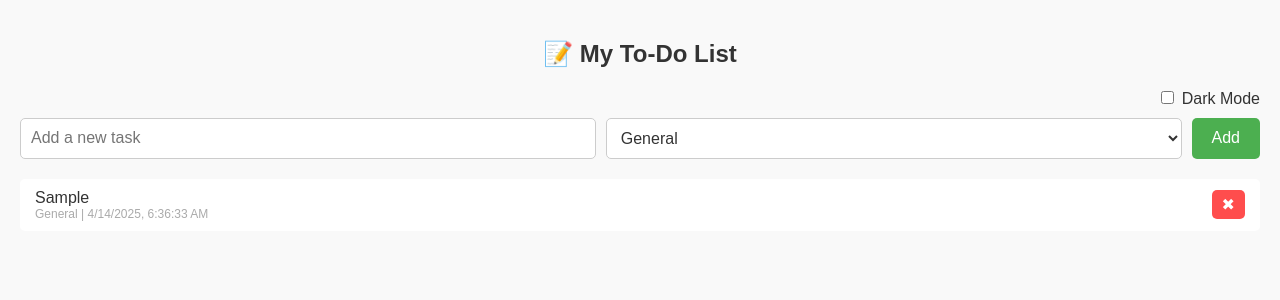
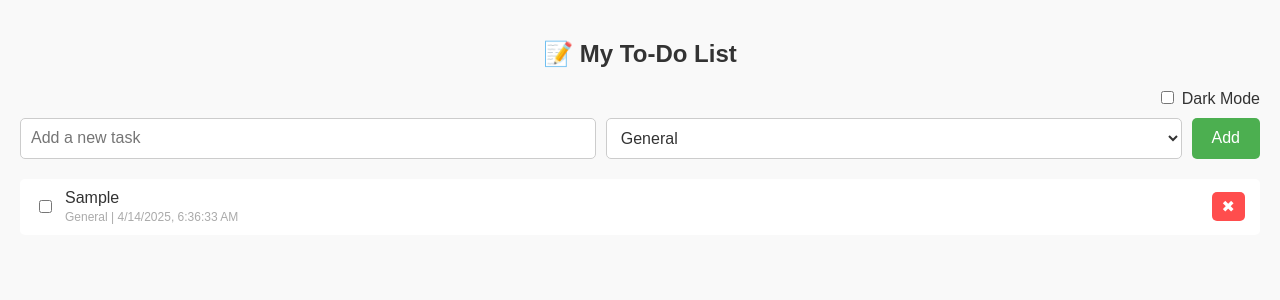
Before and after one commit to rjsnavarette03/to-do-list, a React (Create React App) app: page / in a window 1280 px wide. Both pictures are taken after typing "Sample" into the empty fields and a click on the button "Add". Shown: the top 300 px of the page. Built offline with nearby package versions, Linux system fonts and the light colour scheme.

Commit message:
Restructuring files

```diff
--- a/public/index.html
+++ b/public/index.html
@@ -10,34 +10,11 @@
       content="Web site created using create-react-app"
     />
     <link rel="apple-touch-icon" href="%PUBLIC_URL%/logo192.png" />
-    <!--
-      manifest.json provides metadata used when your web app is installed on a
-      user's mobile device or desktop. See https://developers.google.com/web/fundamentals/web-app-manifest/
-    -->
     <link rel="manifest" href="%PUBLIC_URL%/manifest.json" />
-    <!--
-      Notice the use of %PUBLIC_URL% in the tags above.
-      It will be replaced with the URL of the `public` folder during the build.
-      Only files inside the `public` folder can be referenced from the HTML.
-
-      Unlike "/favicon.ico" or "favicon.ico", "%PUBLIC_URL%/favicon.ico" will
-      work correctly both with client-side routing and a non-root public URL.
-      Learn how to configure a non-root public URL by running `npm run build`.
-    -->
-    <title>React App</title>
+    <title>To-Do List by Raven</title>
   </head>
   <body>
     <noscript>You need to enable JavaScript to run this app.</noscript>
     <div id="root"></div>
-    <!--
-      This HTML file is a template.
-      If you open it directly in the browser, you will see an empty page.
-
-      You can add webfonts, meta tags, or analytics to this file.
-      The build step will place the bundled scripts into the <body> tag.
-
-      To begin the development, run `npm start` or `yarn start`.
-      To create a production bundle, use `npm run build` or `yarn build`.
-    -->
   </body>
 </html>
--- a/src/App.js
+++ b/src/App.js
@@ -2,6 +2,7 @@ import React, { useState, useEffect } from 'react';
 import TaskInput from './components/TaskInput';
 import TaskItem from './components/TaskItem';
 import DarkModeToggle from './components/DarkModeToggle';
+import './styles.css';
 
 function App() {
   const [task, setTask] = useState('');
@@ -19,10 +20,7 @@ function App() {
   const addTask = () => {
     if (task.trim() === '') return;
     const time = new Date().toLocaleString();
-    setTodos([
-      ...todos,
-      { text: task, done: false, time, category },
-    ]);
+    setTodos([...todos, { text: task, done: false, time, category }]);
     setTask('');
     setCategory('General');
   };
@@ -37,32 +35,9 @@ function App() {
     setTodos(todos.filter((_, i) => i !== index));
   };
 
-  const isDark = darkMode;
-  const theme = {
-    background: isDark ? '#1e1e1e' : '#f9f9f9',
-    textColor: isDark ? '#eee' : '#333',
-    input: {
-      background: isDark ? '#333' : '#fff',
-      color: isDark ? '#eee' : '#333',
-      border: `1px solid ${isDark ? '#555' : '#ccc'}`,
-      borderRadius: 5,
-      padding: '10px',
-      fontSize: 16,
-      flex: 1,
-    },
-    listItem: isDark ? '#2b2b2b' : '#fff',
-  };
-
   return (
-    <div style={{
-      background: theme.background,
-      color: theme.textColor,
-      minHeight: '100vh',
-      padding: 20,
-      fontFamily: 'Arial',
-      boxShadow: '0 0 10px rgba(0,0,0,0.1)',
-    }}>
-      <h2 style={{ textAlign: 'center' }}>📝 My To-Do List</h2>
+    <div className={`app-container ${darkMode ? 'dark' : 'light'}`}>
+      <h2 className="app-title">📝 My To-Do List</h2>
 
       <DarkModeToggle darkMode={darkMode} setDarkMode={setDarkMode} />
 
@@ -72,10 +47,10 @@ function App() {
         category={category}
         setCategory={setCategory}
         addTask={addTask}
-        inputStyle={theme.input}
+        darkMode={darkMode}
       />
 
-      <ul style={{ listStyle: 'none', padding: 0 }}>
+      <ul className="todo-list">
         {todos.map((todo, index) => (
           <TaskItem
             key={index}
@@ -83,8 +58,6 @@ function App() {
             todo={todo}
             toggleDone={toggleDone}
             deleteTask={deleteTask}
-            textColor={theme.textColor}
-            background={theme.listItem}
           />
         ))}
       </ul>
--- a/src/components/TaskInput.js
+++ b/src/components/TaskInput.js
@@ -1,17 +1,17 @@
 import React from 'react';
 
-function TaskInput({ task, setTask, category, setCategory, addTask, inputStyle }) {
+function TaskInput({ task, setTask, category, setCategory, addTask, darkMode }) {
   return (
-    <div style={{ display: 'flex', gap: 10, marginBottom: 20 }}>
+    <div className="input-group">
       <input
-        style={inputStyle}
+        className={`input-field ${darkMode ? 'input-dark' : 'input-light'}`}
         type="text"
         value={task}
         onChange={(e) => setTask(e.target.value)}
         placeholder="Add a new task"
       />
       <select
-        style={inputStyle}
+        className={`input-field ${darkMode ? 'input-dark' : 'input-light'}`}
         value={category}
         onChange={(e) => setCategory(e.target.value)}
       >
@@ -20,18 +20,7 @@ function TaskInput({ task, setTask, category, setCategory, addTask, inputStyle }
         <option value="Personal">Personal</option>
         <option value="Urgent">Urgent</option>
       </select>
-      <button
-        style={{
-          padding: '10px 20px',
-          fontSize: 16,
-          background: '#4caf50',
-          color: 'white',
-          border: 'none',
-          borderRadius: 5,
-          cursor: 'pointer',
-        }}
-        onClick={addTask}
-      >
+      <button className="add-button" onClick={addTask}>
         Add
       </button>
     </div>
--- a/src/components/TaskItem.js
+++ b/src/components/TaskItem.js
@@ -1,47 +1,26 @@
 import React from 'react';
 
-function TaskItem({ todo, index, toggleDone, deleteTask, textColor, background }) {
+function TaskItem({ todo, index, toggleDone, deleteTask }) {
   return (
-    <li
-      style={{
-        background,
-        padding: '10px 15px',
-        marginBottom: 10,
-        borderRadius: 5,
-        display: 'flex',
-        justifyContent: 'space-between',
-        alignItems: 'center',
-      }}
-    >
-      <div
-        onClick={() => toggleDone(index)}
-        style={{ display: 'flex', flexDirection: 'column', cursor: 'pointer' }}
-      >
-        <span
-          style={{
-            fontSize: 16,
-            textDecoration: todo.done ? 'line-through' : 'none',
-            color: todo.done ? '#999' : textColor,
-          }}
-        >
-          {todo.text}
-        </span>
-        <small style={{ fontSize: 12, color: '#aaa' }}>
-          {todo.category} | {todo.time}
-        </small>
+    <li className="todo-item">
+      <div className="todo-left">
+        <input
+          className="checkmark"
+          type="checkbox"
+          checked={todo.done}
+          onChange={() => toggleDone(index)}
+        />
+        <div>
+          <span className={`todo-text ${todo.done ? 'todo-done' : ''}`}>
+            {todo.text}
+          </span>
+          <br />
+          <small className="todo-meta">
+            {todo.category} | {todo.time}
+          </small>
+        </div>
       </div>
-      <button
-        onClick={() => deleteTask(index)}
-        style={{
-          background: '#ff4d4d',
-          border: 'none',
-          color: 'white',
-          fontSize: 16,
-          padding: '5px 10px',
-          borderRadius: 5,
-          cursor: 'pointer',
-        }}
-      >
+      <button className="delete-button" onClick={() => deleteTask(index)}>
         ✖
       </button>
     </li>
--- /dev/null
+++ b/src/styles.css
@@ -0,0 +1,116 @@
+body {
+    margin: 0;
+    padding: 0;
+    font-family: Arial, sans-serif;
+}
+
+.app-container {
+    min-height: 100vh;
+    padding: 20px;
+    box-shadow: 0 0 10px rgba(0, 0, 0, 0.1);
+}
+
+.app-title {
+    text-align: center;
+}
+
+.input-group {
+    display: flex;
+    gap: 10px;
+    margin-bottom: 20px;
+}
+
+.input-field {
+    padding: 10px;
+    font-size: 16px;
+    border-radius: 5px;
+    flex: 1;
+}
+
+.add-button {
+    padding: 10px 20px;
+    font-size: 16px;
+    background: #4caf50;
+    color: white;
+    border: none;
+    border-radius: 5px;
+    cursor: pointer;
+}
+
+.todo-list {
+    list-style: none;
+    padding: 0;
+}
+
+.todo-item {
+    padding: 10px 15px;
+    margin-bottom: 10px;
+    border-radius: 5px;
+    display: flex;
+    justify-content: space-between;
+    align-items: center;
+}
+
+.todo-text {
+    font-size: 16px;
+}
+
+.todo-done {
+    text-decoration: line-through;
+    color: #999;
+}
+
+.todo-meta {
+    font-size: 12px;
+    color: #aaa;
+}
+
+.todo-left {
+    display: flex;
+    align-items: center;
+    gap: 10px;
+}
+
+.checkmark {
+    cursor: pointer;
+}
+
+.delete-button {
+    background: #ff4d4d;
+    border: none;
+    color: white;
+    font-size: 16px;
+    padding: 5px 10px;
+    border-radius: 5px;
+    cursor: pointer;
+}
+
+.dark {
+    background: #1e1e1e;
+    color: #eee;
+}
+
+.light {
+    background: #f9f9f9;
+    color: #333;
+}
+
+.input-dark {
+    background: #333;
+    color: #eee;
+    border: 1px solid #555;
+}
+
+.input-light {
+    background: #fff;
+    color: #333;
+    border: 1px solid #ccc;
+}
+
+.dark .todo-item {
+    background: #2b2b2b;
+}
+
+.light .todo-item {
+    background: #fff;
+}
```
